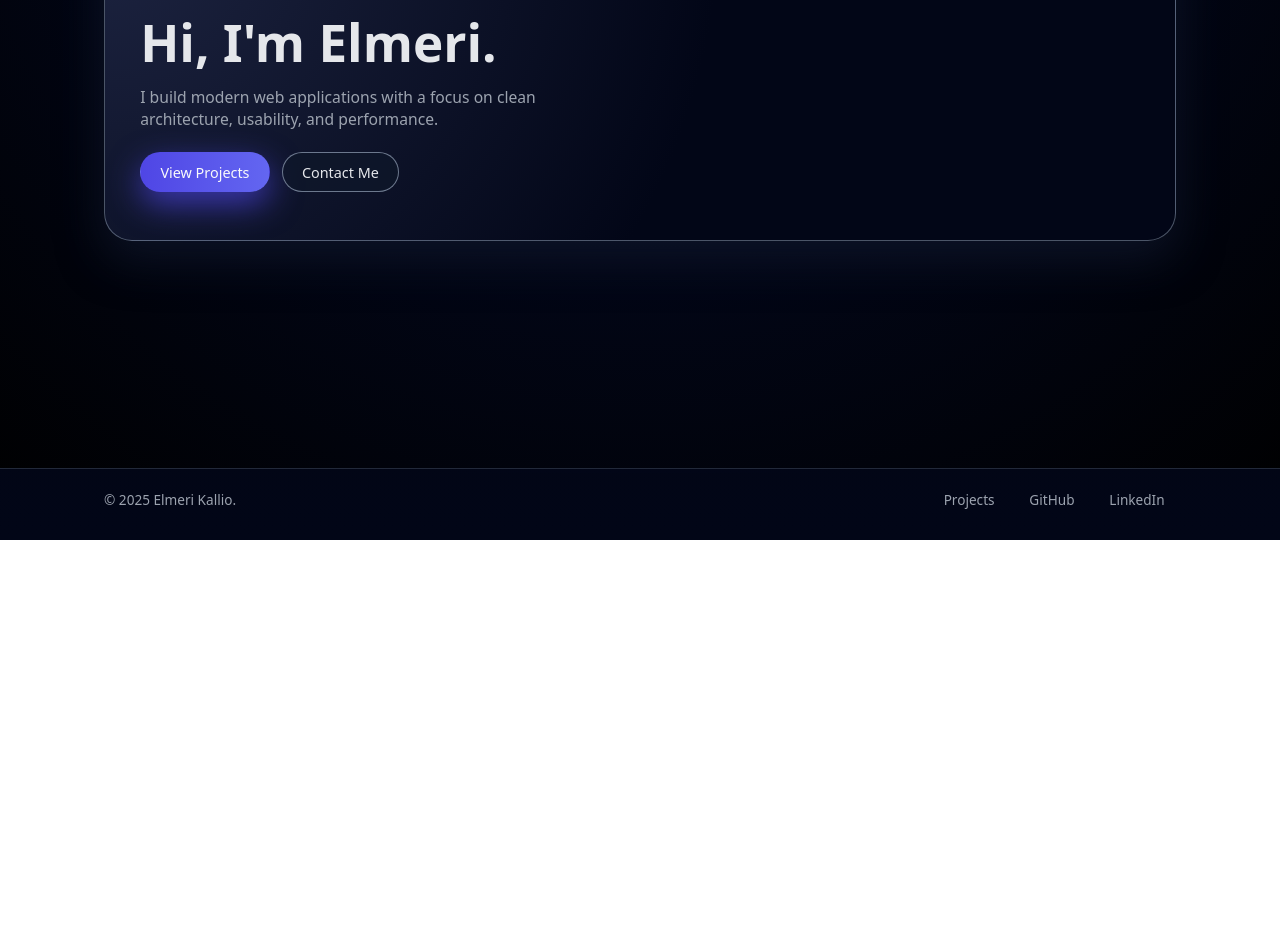
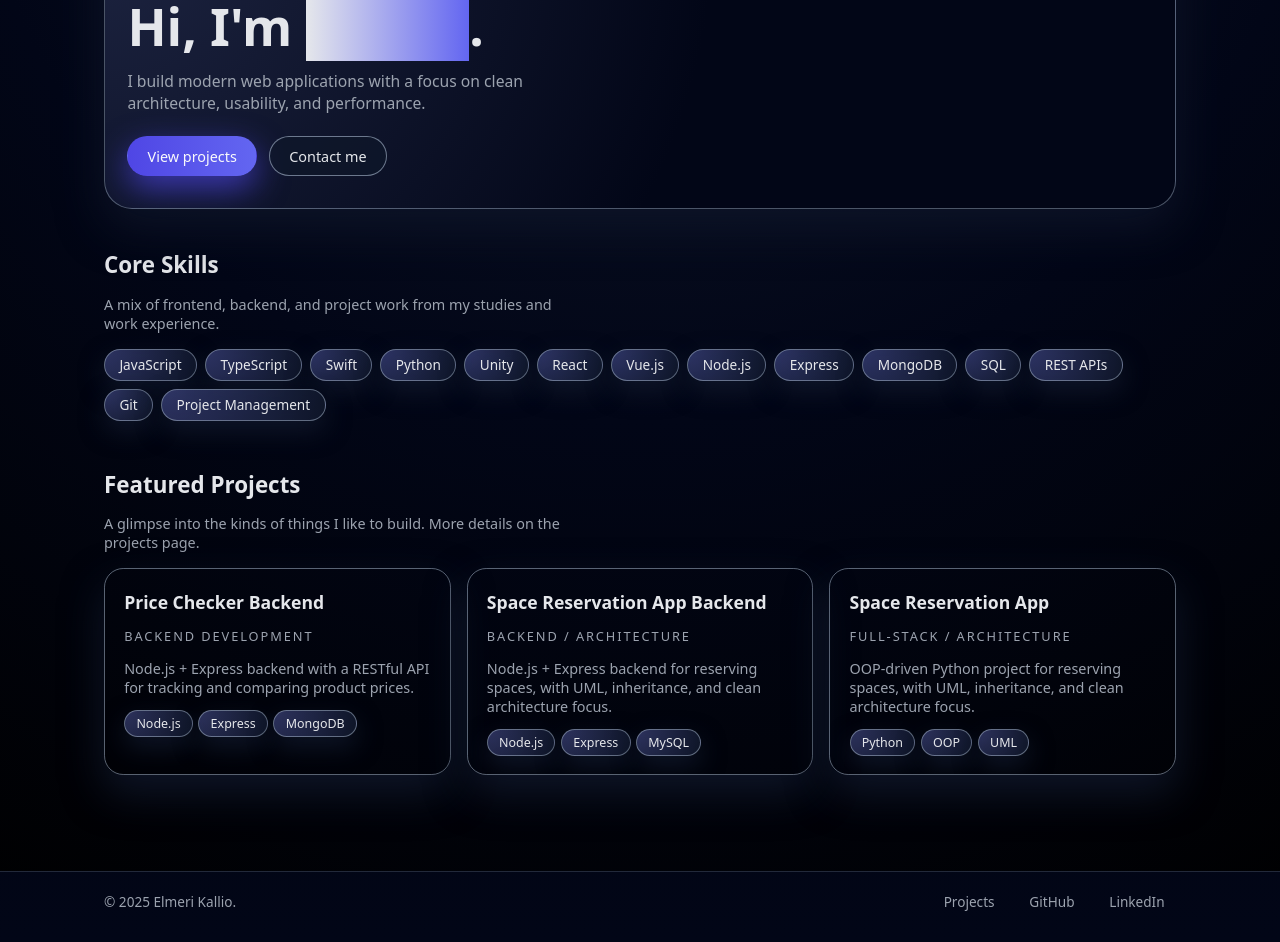
Before and after one commit to Elmerikallio/web-app-EK, a React (Create React App) app: page / in a window 1280 px wide. Shown: the part 260-1202 px from the top of the page. Before the commit the page ends 800 px from the top, so only its background shows below. Built offline with nearby package versions, Linux system fonts and the light colour scheme.

Commit message:
add reactbits.dev components

```diff
--- /dev/null
+++ b/src/components/common/FeaturedProjectsPreview.js
@@ -0,0 +1,37 @@
+// src/components/common/FeaturedProjectsPreview.js
+import React from "react";
+import { projects } from "../../config/projects";
+
+export const FeaturedProjectsPreview = () => {
+    const featured = projects.filter((p) => p.highlight).slice(0, 3);
+
+    return (
+        <section id="projects" className="section section-projects">
+            <div className="section-header">
+                <h2 className="section-title">Featured Projects</h2>
+                <p className="section-subtitle">
+                    A glimpse into the kinds of things I like to build. More details on the projects page.
+                </p>
+            </div>
+
+            <div className="projects-grid">
+                {featured.map((project) => (
+                    <article key={project.id} className="project-card">
+                        <div className="project-card-inner">
+                            <h3 className="project-title">{project.title}</h3>
+                            <p className="project-role">{project.role}</p>
+                            <p className="project-description">{project.description}</p>
+                            <div className="project-tech-row">
+                                {project.tech.map((t) => (
+                                    <span key={t} className="pill pill-compact">
+                                        {t}
+                                    </span>
+                                ))}
+                            </div>
+                        </div>
+                    </article>
+                ))}
+            </div>
+        </section>
+    );
+};
--- /dev/null
+++ b/src/components/common/SkillsStrip.js
@@ -0,0 +1,23 @@
+import React from "react";
+import { skills } from "../../config/skills";
+
+export const SkillsStrip = () => {
+    return (
+        <section className="section section-skills">
+            <div className="section-header">
+                <h2 className="section-title">Core Skills</h2>
+                <p className="section-subtitle">
+                    A mix of frontend, backend, and project work from my studies and work experience.
+                </p>
+            </div>
+
+            <div className="pill-row">
+                {skills.map((skill) => (
+                    <span key={skill} className="pill">
+                        {skill}
+                    </span>
+                ))}
+            </div>
+        </section>
+    );
+};
--- a/src/config/projects.js
+++ b/src/config/projects.js
@@ -0,0 +1,40 @@
+// src/config/projects.js
+export const projects = [
+    {
+    id: "price-checker-backend",
+    title: "Price Checker Backend",
+    description:
+      "Node.js + Express backend with a RESTful API for tracking and comparing product prices.",
+    tech: ["Node.js", "Express", "MongoDB"],
+    role: "Backend development",
+    highlight: true,
+  },
+    {
+        id: "spa-reservation-backend",
+        title: "Space Reservation App Backend",
+        description:
+          "Node.js + Express backend for reserving spaces, with UML, inheritance, and clean architecture focus.",
+        tech: ["Node.js", "Express", "MySQL"],
+        role: "Backend / architecture",
+        highlight: true,
+    },
+   {
+    id: "space-reservation-app",
+    title: "Space Reservation App",
+    description:
+      "OOP-driven Python project for reserving spaces, with UML, inheritance, and clean architecture focus.",
+    tech: ["Python", "OOP", "UML"],
+    role: "Full-stack / architecture",
+    highlight: true,
+  },
+  {
+    id: "portfolio-site",
+    title: "This portfolio",
+    description:
+      "React-based personal portfolio showcasing projects, skills, and background, with interactive UI.",
+    tech: ["React", "React Router", "CSS"],
+    role: "Frontend",
+    highlight: true,
+  },
+
+];
--- /dev/null
+++ b/src/config/skills.js
@@ -0,0 +1,17 @@
+// src/config/skills.js
+export const skills = [
+  "JavaScript",
+  "TypeScript",
+  "Swift",
+  "Python",
+  "Unity",
+  "React",
+  "Vue.js",
+  "Node.js",
+  "Express",
+  "MongoDB",
+  "SQL",
+  "REST APIs",
+  "Git",
+  "Project Management",
+];
--- a/src/pages/Home/Home.js
+++ b/src/pages/Home/Home.js
@@ -1,27 +1,66 @@
 // src/pages/Home/Home.js
 import React from "react";
+import { FeaturedProjectsPreview } from "../../components/common/FeaturedProjectsPreview";
+import { SkillsStrip } from "../../components/common/SkillsStrip";
+import { useRef } from "react";
 
 export const Home = () => {
+    const heroRef = useRef(null);
+
+    const handleMouseMove = (e) => {
+        const el = heroRef.current;
+        if (!el) return;
+
+        const rect = el.getBoundingClientRect();
+        const x = e.clientX - rect.left;
+        const y = e.clientY - rect.top;
+
+        el.style.setProperty("--cursor-x", `${x}px`);
+        el.style.setProperty("--cursor-y", `${y}px`);
+    };
+
+    const handleMouseEnter = () => {
+        heroRef.current?.classList.add("hero-interactive-active");
+    };
+
+    const handleMouseLeave = () => {
+        heroRef.current?.classList.remove("hero-interactive-active");
+    };
+
     return (
         <section className="page page-home">
-            <div className="hero">
+            {/* Hero */}
+            <div
+                ref={heroRef}
+                className="hero hero-interactive"
+                onMouseMove={handleMouseMove}
+                onMouseEnter={handleMouseEnter}
+                onMouseLeave={handleMouseLeave}
+            >
                 <p className="hero-kicker">Software Engineering • Web Development</p>
                 <h1 className="hero-title">
                     Hi, I'm <span className="hero-highlight">Elmeri</span>.
                 </h1>
                 <p className="hero-subtitle">
-                    I build modern web applications with a focus on clean architecture, usability, and performance.
+                    I build modern web applications with a focus on clean architecture,
+                    usability, and performance.
                 </p>
 
                 <div className="hero-actions">
                     <a href="#projects" className="btn btn-primary">
-                        View Projects
+                        View projects
                     </a>
                     <a href="#contact" className="btn btn-secondary">
-                        Contact Me
+                        Contact me
                     </a>
                 </div>
             </div>
+
+            {/* SKILLS STRIP */}
+            <SkillsStrip />
+
+            {/* FEATURED PROJECTS PREVIEW */}
+            <FeaturedProjectsPreview />
         </section>
     );
 };
--- a/src/styles/globals.css
+++ b/src/styles/globals.css
@@ -180,6 +180,8 @@ a {
     background: radial-gradient(circle at top left, #1d2441, #020617 55%);
     box-shadow: var(--shadow-soft);
     border: 1px solid rgba(148, 163, 184, 0.5);
+    position: relative;
+    overflow: hidden;
 }
 
 .hero-kicker {
@@ -196,6 +198,12 @@ a {
     margin: 0 0 0.6rem;
 }
 
+.hero-highlight {
+    background: linear-gradient(to right, #e5e7eb, #6366f1);
+    --webkit-background-clip: text;
+    color: transparent;
+}
+
 .hero-subtitle {
     font-size: 0.98rem;
     color: var(--muted);
@@ -206,6 +214,185 @@ a {
 .hero-actions {
     display: flex;
     gap: 0.75rem;
+}
+
+/* Section + pills */
+
+.section {
+    margin-top: 2.5rem;
+}
+
+.section-header {
+    margin-bottom: 1rem;
+}
+
+.section-title {
+    font-size: 1.4rem;
+    margin-bottom: 0.25rem;
+}
+
+.section-subtitle {
+    font-size: 0.9rem;
+    color: var(--muted);
+    max-width: 30rem;
+}
+
+/* Skills pill row */
+
+.pill-row {
+    display: flex;
+    flex-wrap: wrap;
+    gap: 0.5rem;
+}
+
+.pill {
+    padding: 0.35rem 0.9rem;
+    border-radius: 999px;
+    font-size: 0.85rem;
+    border: 1px solid rgba(148, 163, 184, 0.6);
+    background: radial-gradient(
+        circle at 0 0,
+        rgba(129, 140, 248, 0.35),
+        rgba(15, 23, 42, 0.9)
+    );
+    color: #e5e7eb;
+    box-shadow: 0 10px 25px rgba(15, 23, 42, 0.9);
+    backdrop-filter: blur(10px);
+    transform: translateY(0);
+    transition: transform 0.15s ease, box-shadow 0.15s ease, border-color 0.15s ease;
+}
+
+.pill:hover {
+    transform: translateY(-2px);
+    box-shadow: 0 18px 40px rgba(79, 70, 229, 0.55);
+    border-color: rgba(129, 140, 248, 0.9);
+}
+
+/* Cursor-relative overlay */
+
+.hero-interactive::before {
+    content: "";
+    position: absolute;
+    inset: -40%;
+    background: radial-gradient(
+        circle 180px at var(--cursor-x, 50%) var(--cursor-y, 0),
+        rgba(96, 165, 250, 0.35),
+        transparent 60%
+    );
+    opacity: 0;
+    pointer-events: none;
+    mix-blend-mode: screen;
+    transition: opacity 0.25s ease-out;
+}
+
+.hero-interactive-active::before {
+    opacity: 1;
+}
+
+/* Project cards */
+
+.section-projects {
+    margin-top: 3rem;
+}
+
+.projects-grid {
+    display: grid;
+    grid-template-columns: repeat(3, minmax(0, 1fr));
+    gap: 1rem;
+}
+
+.project-card {
+    border-radius: 1.2rem;
+    background: radial-gradient(
+        circle at top left,
+        rgba(129, 140, 248, 0.3),
+        rgba(15, 23, 42, 0.96),
+    );
+    border: 1px solid rgba(148, 163, 184, 0.6);
+    box-shadow: 0 18px 40px rgba(15, 23, 42, 0.9);
+    overflow: hidden;
+    position: relative;
+    transform: translateY(0) translateZ(0);
+    transition: transform 0.18s ease, box-shadow 0.18 ease, border-color 0.18s ease;
+}
+
+.project-card::before {
+    content: "";
+    position: absolute;
+    inset: -40%;
+    background: radial-gradient(
+    circle at top,
+    rgba(56, 189, 248, 0.4),
+    transparent 60%
+    );
+    opacity: 0;
+    mix-blend-mode: screen;
+    transition: opacity 0.25s ease;
+    pointer-events: none;
+}
+
+.project-card-inner {
+    position: relative;
+    padding: 1.3rem 1.2rem 1.1rem;
+}
+
+.project-title {
+    font-size: 1.1rem;
+    margin: 0 0 0.25rem;
+}
+
+.project-role {
+    font-size: 0.8rem;
+    text-transform: uppercase;
+    letter-spacing: 0.15em;
+    color: var(--muted);
+    margin-bottom: 0.6rem;
+}
+
+.project-description {
+    color: var(--muted);
+    font-size: 0.9rem;
+    margin-bottom: 0.8rem;
+}
+
+.project-tech-row {
+    display: flex;
+    flex-wrap: wrap;
+    gap: 0.35rem;
+}
+
+/* compact pill for tech tags */
+.pill-compact {
+    padding: 0.25rem 0.7rem;
+    font-size: 0.78rem;
+}
+
+.project-card:hover {
+    transform: translateY(-4px);
+    box-shadow: 0 24px 60px rgba(15, 23, 42, 0.95);
+    border-color: rgba(129, 140, 248, 0.95);
+}
+
+.project-card:hover::before {
+    opacity: 1;
+}
+
+/* Responsive grid */
+
+@media (max-width: 900px) {
+    .projects-grid {
+        grid-template-columns: repeat(2, minmax(0, 1fr));
+    }
+}
+
+@media (max-width: 640px) {
+    .projects-grid {
+        grid-template-columns: 1fr;
+    }
+}
+
+.hero {
+    padding: 2rem 1.4rem;
 }
 
 /* Buttons */
```
